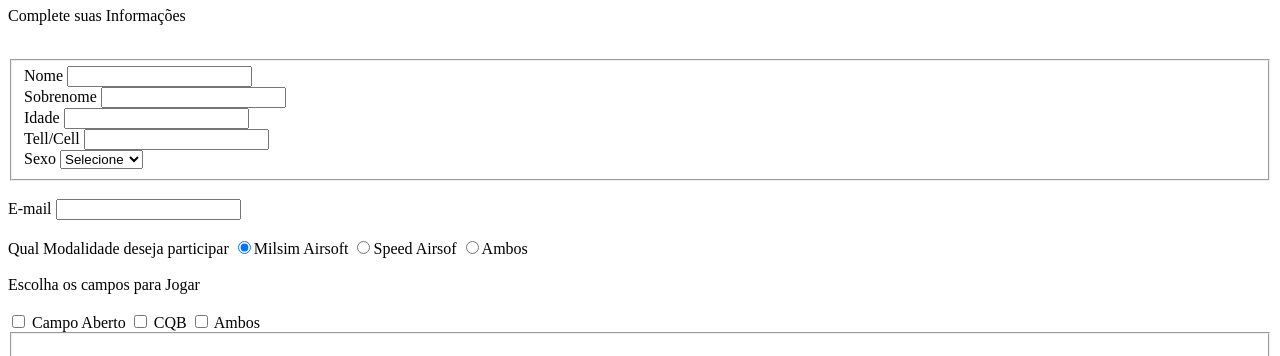
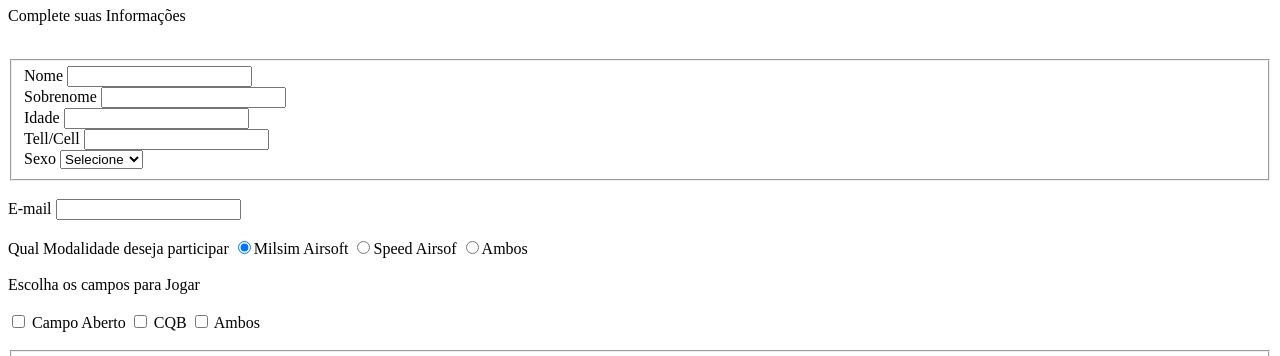
Before and after one commit to Zero4bsolut0/StudyHTML, a plain HTML site: page Index.html in a window 1280 px wide. Shown: the part 73-429 px from the top of the page. Drawn offline with Linux system fonts and the light colour scheme.

Commit message:
Update Index.html

```diff
--- a/Index.html
+++ b/Index.html
@@ -68,7 +68,7 @@
            <input type="checkbox" id="Campo2" volue="CQB">
            <label for="Campo2">CQB</label>
            <input type="checkbox" id="Campo3" volue="Ambos">
-           <label for="Campo3">Ambos</label>
+           <label for="Campo3">Ambos</label><br><br>
          </div>
          <fieldset>
          <h1>Selecione o FPS de sua Gun referente ao moledo informado</h1>
```
